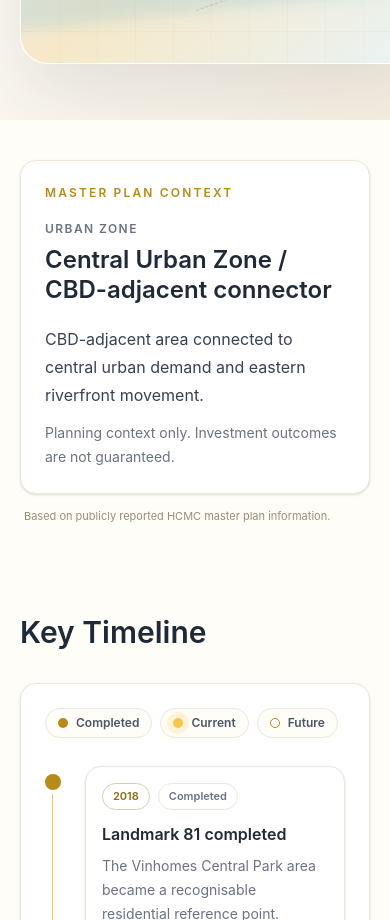
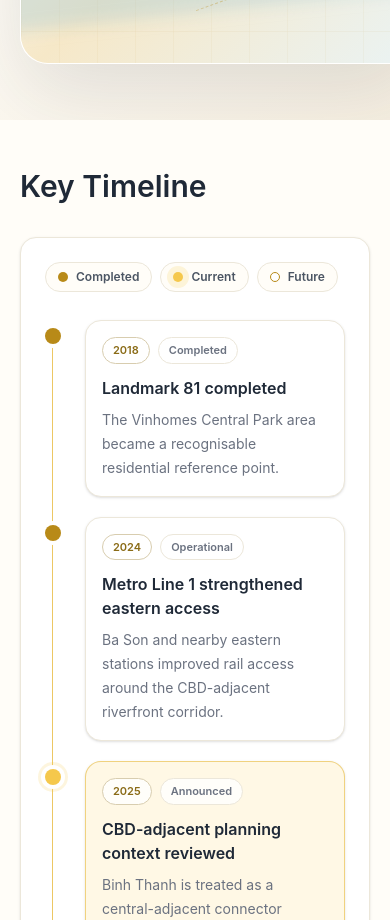
Before and after one commit to MC-eth/vietnam-property-platform, a Next.js app: page /districts/binh-thanh in a window 390 px wide. Shown: the part 920-1840 px from the top of the page. Built offline with nearby package versions, Linux system fonts and the light colour scheme.

Commit message:
Remove district master plan card

```diff
--- a/app/districts/[slug]/page.tsx
+++ b/app/districts/[slug]/page.tsx
@@ -79,37 +79,6 @@ export default async function DistrictInsightPage({ params }: DistrictInsightPag
               caption={district.districtHeroVisualCaption}
               imagePath={district.districtHeroVisualImage}
             />
-          </div>
-        </section>
-
-        <section className="px-5 py-10 sm:px-8 lg:py-14">
-          <div className="mx-auto max-w-7xl">
-            <div className="rounded-2xl border border-[#ECE7DA] bg-white p-6 shadow-sm lg:p-7">
-              <p className="text-xs font-semibold uppercase tracking-[0.18em] text-[#B88A18]">
-                <T k="masterPlanContext" />
-              </p>
-              <div className="mt-5 grid gap-5 lg:grid-cols-[0.42fr_0.58fr] lg:items-start">
-                <div>
-                  <p className="text-xs font-semibold uppercase tracking-[0.12em] text-[#6B7280]">
-                    <T k="urbanZone" />
-                  </p>
-                  <h2 className="mt-2 text-2xl font-semibold leading-tight text-[#1F2937]">
-                    <TD value={district.urbanZoneDisplayName} />
-                  </h2>
-                </div>
-                <div>
-                  <p className="text-base leading-7 text-[#374151]">
-                    <TD value={district.masterPlanShortContext ?? district.masterPlanContext} />
-                  </p>
-                  <p className="mt-3 text-sm leading-6 text-[#6B7280]">
-                    <TD value={district.planningDisclaimer ?? "Planning context only. Investment outcomes are not guaranteed."} />
-                  </p>
-                </div>
-              </div>
-            </div>
-            <p className="mt-3 px-1 text-[11px] leading-5 text-[#9A8D74]">
-              <T k="basedOnPublicMasterPlan" />
-            </p>
           </div>
         </section>
 
```
